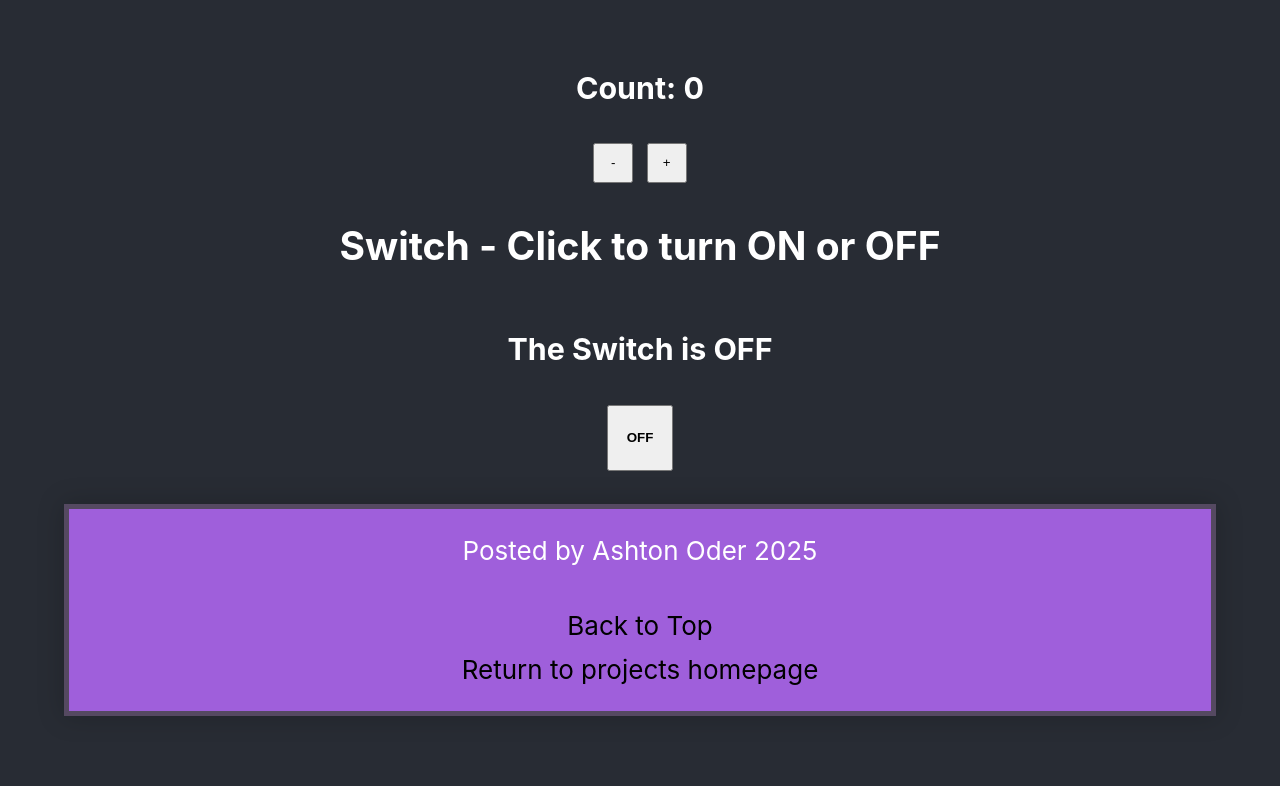
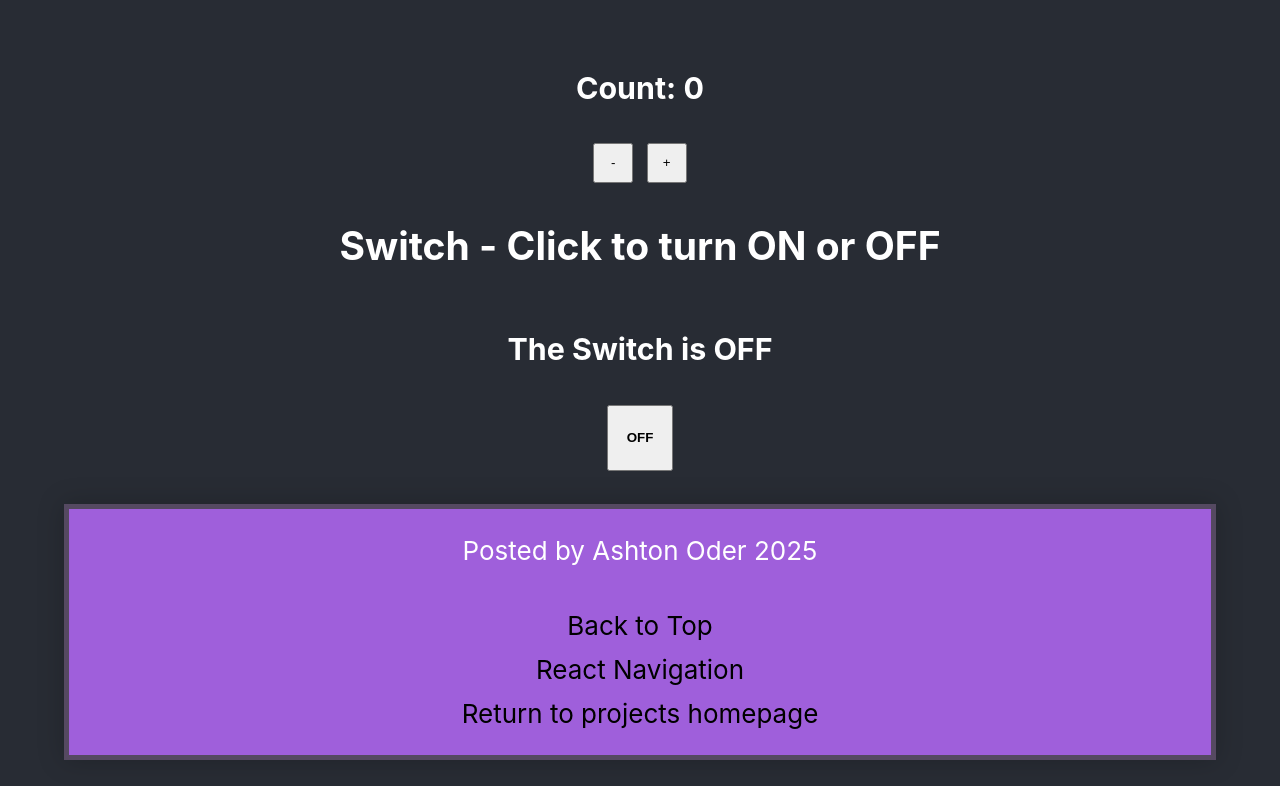
Before and after one commit to VeryExcitedGremlin/first-react-app, a React (Create React App) app: page /first-react-app/49 in a window 1280 px wide. Shown: the part 467-1253 px from the top of the page. Before the commit the page ends 1209 px from the top, so only its background shows below. Built offline with nearby package versions, Linux system fonts and the light colour scheme.

Commit message:
update footer

```diff
--- a/src/App.js
+++ b/src/App.js
@@ -3,13 +3,13 @@ import {Route, Routes} from 'react-router';
 import DisplayHello from "./components/module-47-react-basics/display-47/Display47";
 import DisplayCounters from "./components/module-49-state-management/display-49/Display49";
 import { PersonalFooter } from "./components/Footer/personal-footer";
-import HiddenNavigation from "./components/Navigation/Nav";
+import Navigation from "./components/Navigation/Nav";
 
 function App() {
   return (
     <>
       <Routes>
-        <Route path="/first-react-app/" element={<HiddenNavigation />} />
+        <Route path="/first-react-app/" element={<Navigation />} />
         <Route path="/first-react-app/47" element={<DisplayHello />} />
         <Route path="/first-react-app/49" element={<DisplayCounters />} />
       </Routes>
--- a/src/components/Footer/personal-footer.jsx
+++ b/src/components/Footer/personal-footer.jsx
@@ -1,12 +1,18 @@
-import './personal-footer.css'
+import { Link, useLocation } from "react-router";
+import "./personal-footer.css";
 
 export function PersonalFooter() {
+  const location = useLocation();
+  console.log(location.pathname);
   return (
     <footer className="bookend">
       <div>Posted by Ashton Oder 2025</div>
       <br />
       <nav>
         <a href="#top">Back to Top</a>
+        {!["/first-react-app/", "/first-react-app"].includes(
+          location.pathname
+        ) && <Link to="/first-react-app/">React Navigation</Link>}
         <a href="https://veryexcitedgremlin.github.io/">
           Return to projects homepage
         </a>
--- a/src/components/Navigation/Nav.jsx
+++ b/src/components/Navigation/Nav.jsx
@@ -1,7 +1,7 @@
 import { Link } from "react-router";
 import "./Nav.css";
 
-export default function HiddenNavigation() {
+export default function Navigation() {
   return (
     <div className="container">
       <h1>This technically just updates the same page!!!</h1>
```
Lines whose indentation alone changed are shown as unchanged.
